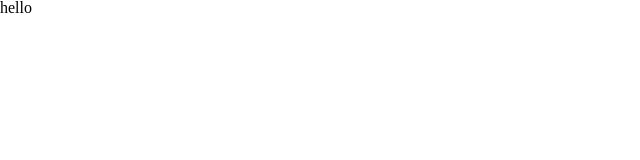
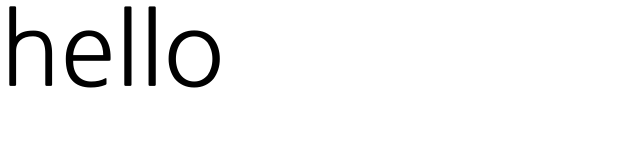
Before and after one commit to tkdghdn/pf, a plain HTML site: page index.html in a window 1280 px wide. Shown: the whole page, without its empty margins (0-640 px from the left). Drawn offline with nearby package versions, Linux system fonts and the light colour scheme.

Commit message:
03_googleFonts

```diff
--- a/css/main.css
+++ b/css/main.css
@@ -0,0 +1,4 @@
+body{
+    font-size: 100px;
+    font-family: 'Nanum Gothic', sans-serif;
+}
--- a/index.html
+++ b/index.html
@@ -23,6 +23,10 @@
     <link rel="icon" href="./favicon.png">
     <!-- reset css -->
     <link rel="stylesheet" href="https://cdn.jsdelivr.net/npm/reset-css@5.0.1/reset.min.css">
+    <!-- google nanum font -->
+    <link rel="preconnect" href="https://fonts.googleapis.com">
+    <link rel="preconnect" href="https://fonts.gstatic.com" crossorigin>
+    <link href="https://fonts.googleapis.com/css2?family=Nanum+Gothic:wght@400;700;800&display=swap" rel="stylesheet">
     <!-- main css -->
     <link rel="stylesheet" href="./css/main.css">
 </head>
```
